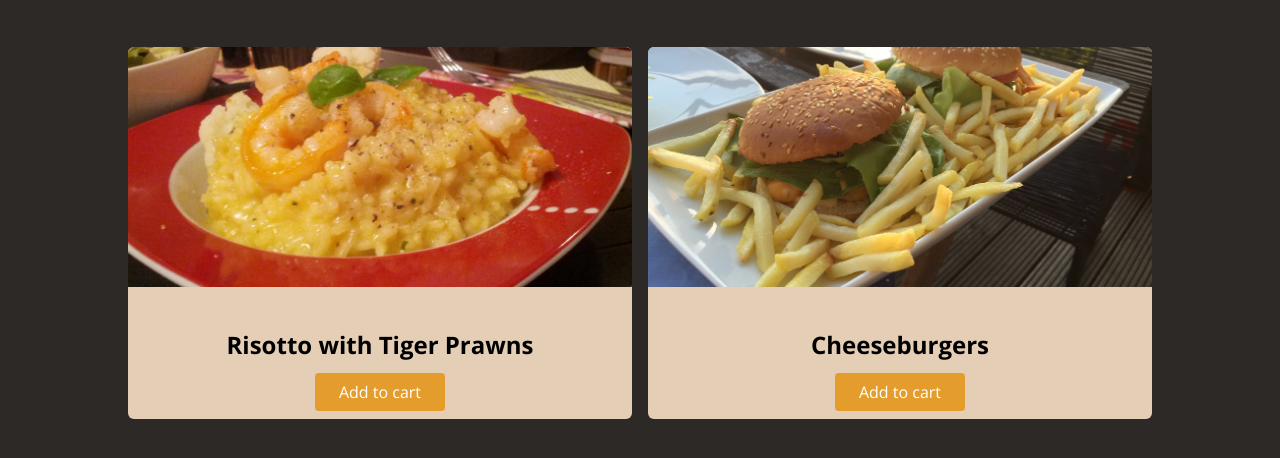
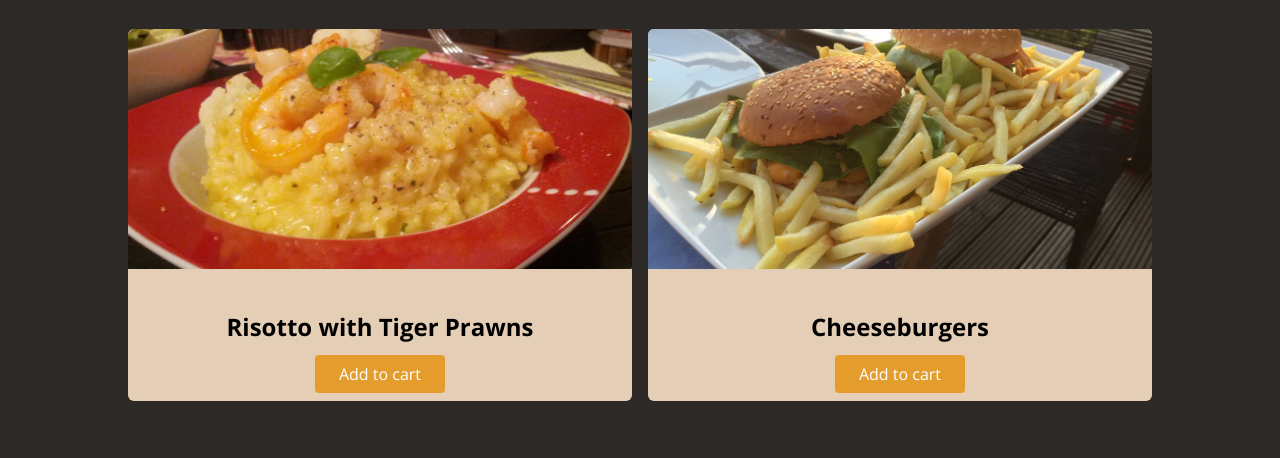
Before and after one commit to jcainuk/WEBFOOD, a plain HTML site: page index.html in a window 1280 px wide. Shown: the part 180-638 px from the top of the page. Drawn offline with nearby package versions, Linux system fonts and the light colour scheme.

Commit message:
change #latest-products margin to 2rem auto

```diff
--- a/styles/styles.css
+++ b/styles/styles.css
@@ -52,7 +52,7 @@ main h1 {
 
 #latest-products {
   width: 80%;
-  margin: 50px auto;
+  margin: 2rem auto;
 }
 
 #latest-products ul {
```
